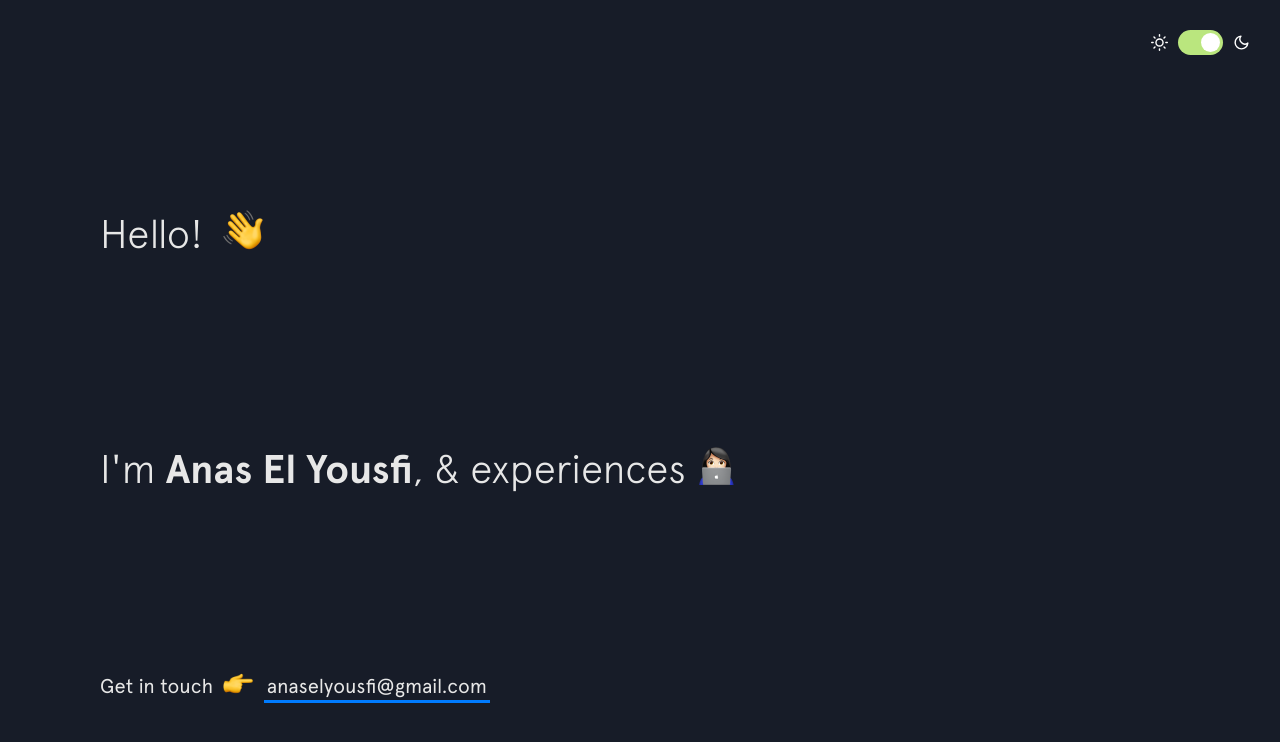
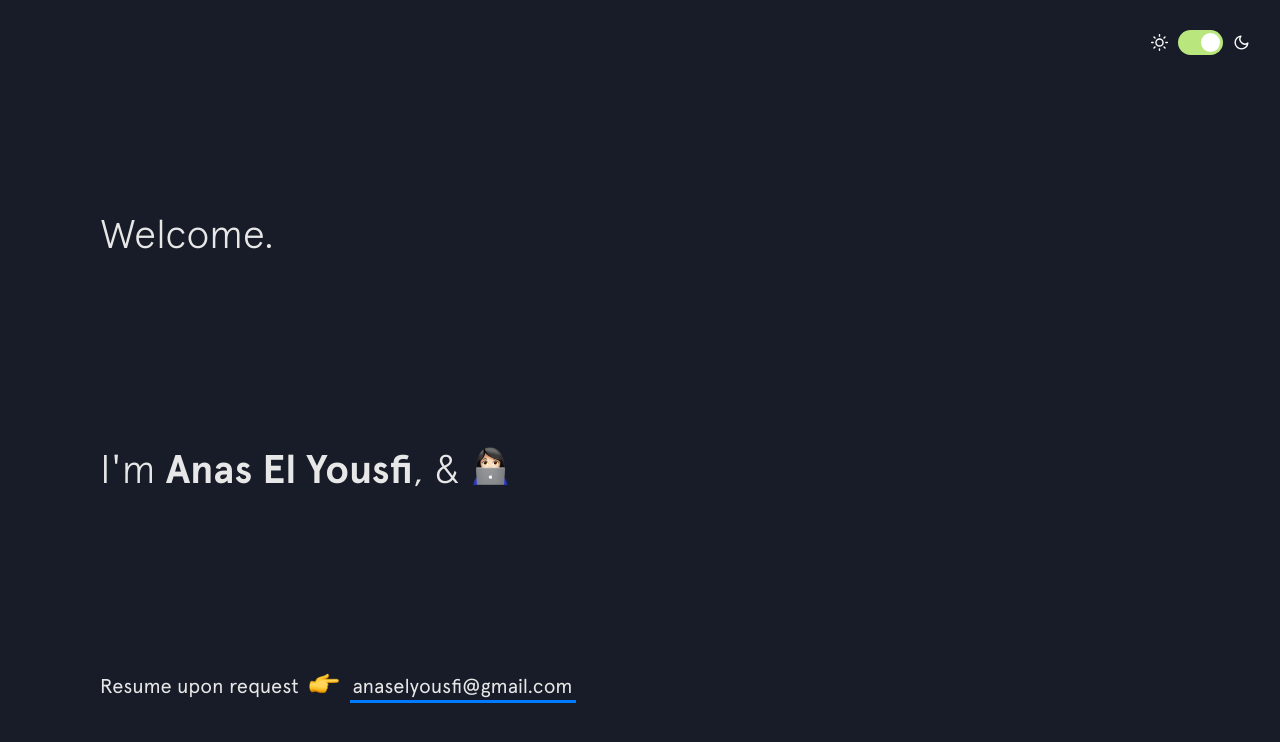
Before and after one commit to anaselyousfi/anaselyousfi.github.io, a Jekyll site: the page built from index.html, in a window 1280 px wide and 900 px high. Shown: the top 742 px of the window. Built offline with Jekyll 4.4.1, drawn with Linux system fonts in a browser that asks for light colours; nearby versions of some CDN libraries.

Commit message:
Intro V1

```diff
--- a/_includes/intro.html
+++ b/_includes/intro.html
@@ -1,15 +1,15 @@
 <header class="intro">
-  <h1 class="intro__hello">Hello!
-    <span class="emoji wave-hand animated"></span>
+  <h1 class="intro__hello">Welcome.
+    <!-- <span class="emoji wave-hand animated"></span> -->
   </h1>
 
   <h2 class="intro__tagline">I'm
-    <span class="name">Anas El Yousfi</span>, &amp; experiences
+    <span class="name">Anas El Yousfi</span>, &amp;
     <span class="emoji technologist"></span>
   </h2>
 
   <h3 class="intro__contact">
-    <span>Get in touch </span>
+    <span>Resume upon request</span>
     <span class="emoji pointer"></span>
     <span>
       <a href="mailto:anaselyousfi@gmail.com" target="_blank" class="highlight-link">anaselyousfi@gmail.com</a>
```
